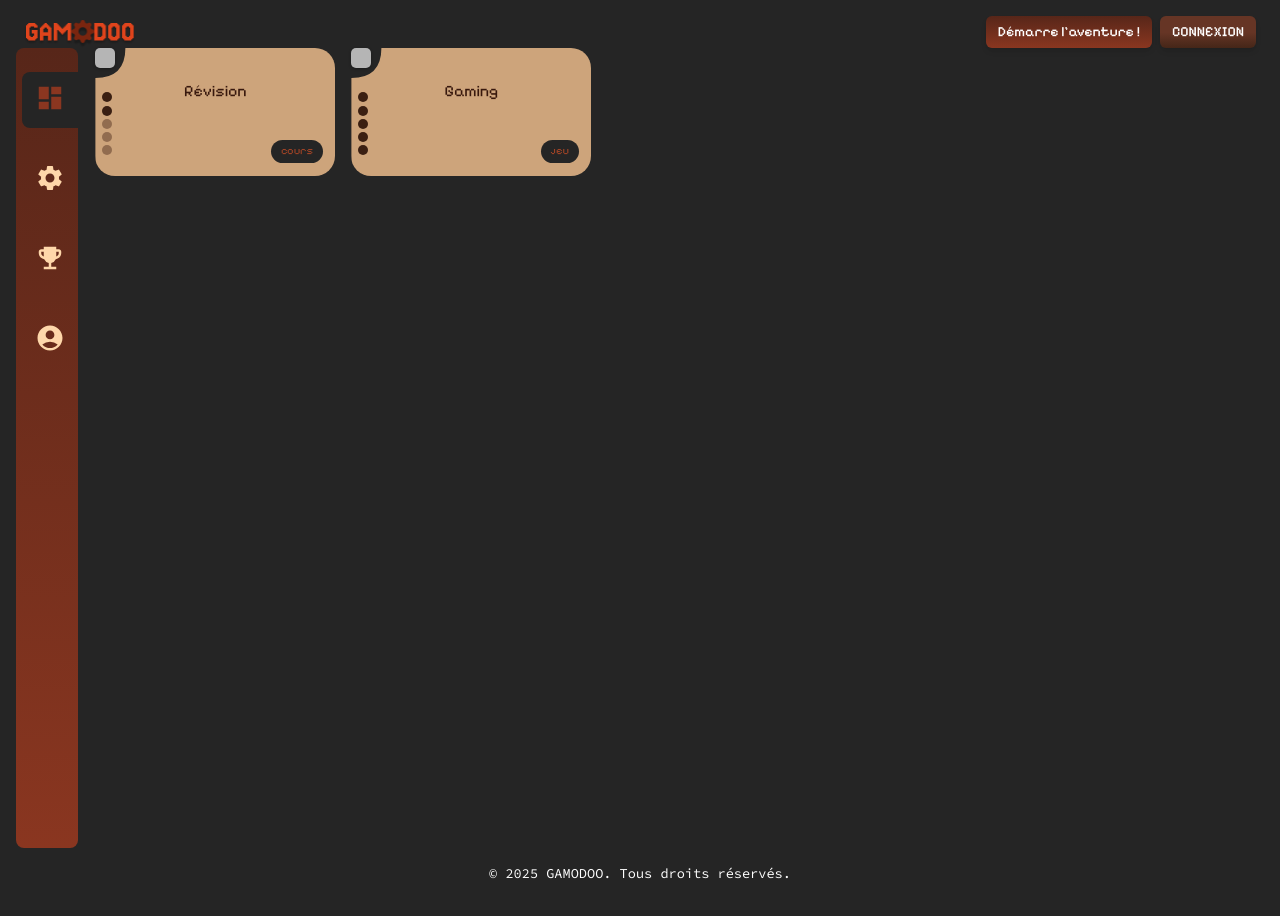
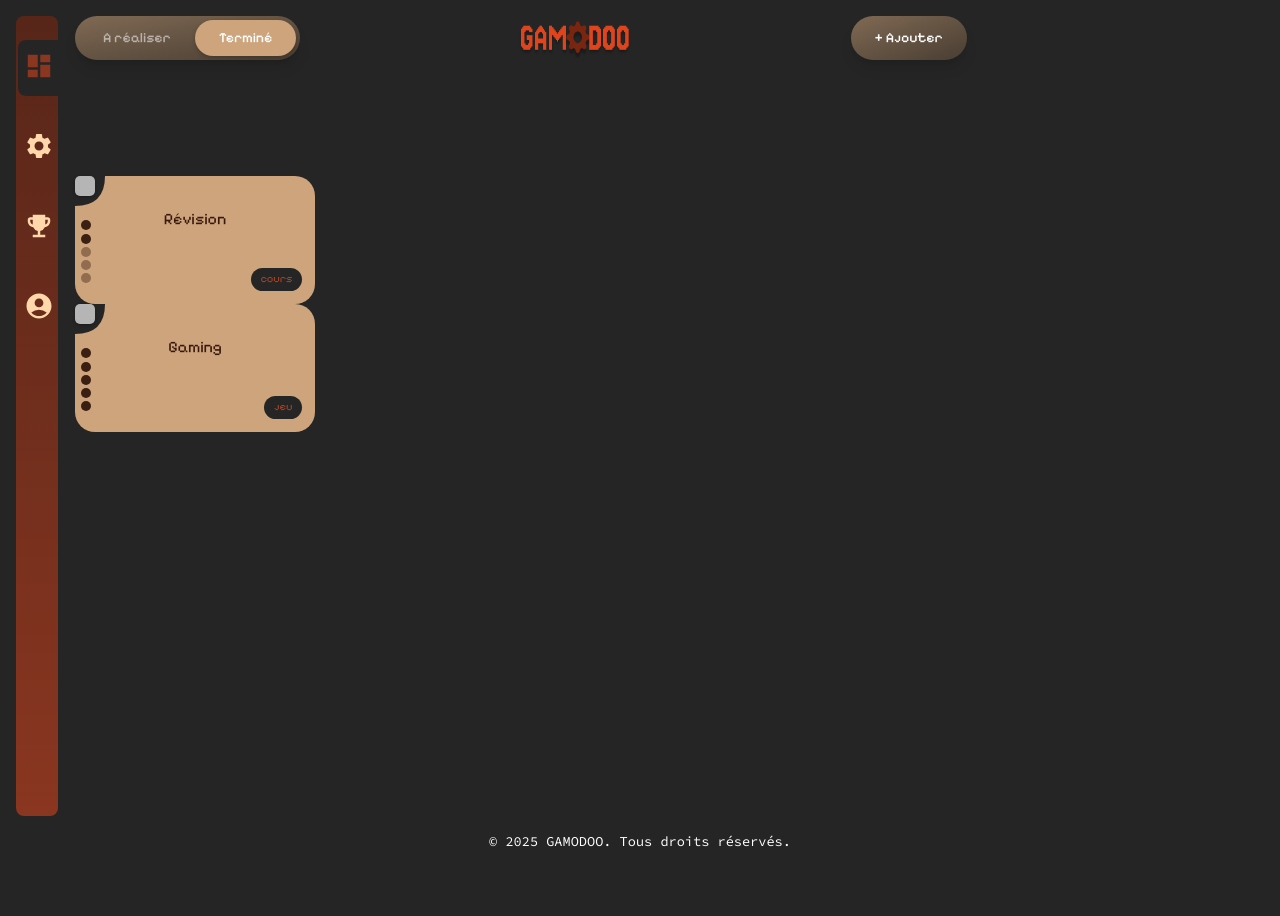
Before and after one commit to Wildyax/gamodoo-front, a Next.js app: page /dashboard in a window 1280 px wide. After the commit the page ends 884 px from the top, so only its background shows below. Built offline with nearby package versions, Linux system fonts and the light colour scheme; a web font is replaced by a local one.

Commit message:
feat: enhance dashboard with toggle button and sidebar menu integration

```diff
--- a/app/dashboard/page.tsx
+++ b/app/dashboard/page.tsx
@@ -2,13 +2,18 @@
 import {useState} from 'react';
 import TaskContainer from "@/components/TaskContainer/TaskContainer";
 import { TaskData } from '@/models/Task';
+import ToggleButton from '@/components/ToggleButton/ToggleButton';
+import "../dashboard/style.css";
+import translate from "../../locales/fr.json";
 
 export default function DashBoard() {
+    //ensemble des tâches qu'on récupère
     const [tasks, setTasks] = useState<TaskData[]>([
         { id: 1, label: "Révision", level: 2, description: "...", tags: ["cours"], checked: false, createdAt: new Date()},
         { id: 2, label: "Gaming", level: 5, description: "...", tags: ["jeu"], checked: false, createdAt: new Date() }
     ]);
 
+    //détection du changement d'état de notre tâche en réalisé ou non
     const handleCheckedTask = (taskId: number) => {
         setTasks(prevTasks =>
             prevTasks.map(task => {
@@ -22,15 +27,35 @@ export default function DashBoard() {
 
     return (
         <>
-            <div className="grid grid-cols-3 gap-4">
+            <div className="grid grid-cols-4 grid-rows-5 gap-0 h-full">
+                <div className="col-start-1 col-end-4 row-start-1 row-end-2">
+                    <div className="flex flex-row justify-between">
+                        <ToggleButton></ToggleButton>
+                        <img
+                            src="logo/full_logo.png"
+                            alt="Logo"
+                            width={10}
+                            height={5}
+                            className="w-20 sm:w-28"
+                        />
+                        <button className="button items-center justify-center inline-flex rounded-full p-1 shadow-lg px-6 py-2 text-sm font-medium" >
+                            { translate.navbar_dashboard.add }
+                        </button>
+                    </div>
+                </div>
+                <div className="col-start-1 col-end-4 row-start-2 row-end-6">
                     {tasks.map(task => (
                         <TaskContainer
-                        key= {task.id}
+                            key={task.id}
                             task={task}
                             onChange={handleCheckedTask}
                         />
                     ))}
                 </div>
+                <div className="col-start-4 col-end-5 row-start-1 row-end-6">
+
+                </div>
+            </div>
         </>
     );
 }
--- /dev/null
+++ b/app/dashboard/style.css
@@ -0,0 +1,3 @@
+.button {
+    background: var(--toggle-background);
+}
--- a/app/globals.css
+++ b/app/globals.css
@@ -8,6 +8,8 @@
   --font-source-code-pro: 'Source Code Pro', monospace;
   --gradient-red: linear-gradient(#572619, #8a3620);
   --gradient-brown: linear-gradient(180deg,rgba(102, 53, 37, 1) 52%, rgba(69, 38, 24, 1) 100%);
+  --toggle-background: linear-gradient(to bottom right, rgba(205, 164, 123, 0.54), rgba(103, 82, 62, 0.54));
+  --toggle-button: #CDA47B;
 }
 
 @theme inline {
--- a/app/layout.tsx
+++ b/app/layout.tsx
@@ -31,17 +31,32 @@ export default function RootLayout({
 }: Readonly<{
   children: React.ReactNode;
 }>) {
+  const isConnected: boolean = true;
+
   return (
     <html lang="fr">
       <body
         className={`${pixelifySans.variable} ${jersey15.variable} ${sourceCodePro.variable} antialiased`}
       >
         <Header />
-        <div className="flex flex-row">
-          <SidebarMenu />
-            {children}
-        </div>
-
+        {
+          isConnected ?
+          <>
+            <div className="grid grid-cols-[auto_1fr] h-screen gap-0">
+              <div className="col-start-1 col-end-2">
+                <SidebarMenu/>
+              </div>
+              <div className="col-start-2 col-end-3">
+                {children}
+              </div>
+            </div>
+          </> :
+          <>
+            <div className="flex flex-row">
+              {children}
+            </div>
+          </>
+        }
         <Footer />
       </body>
     </html>
--- a/components/Header.tsx
+++ b/components/Header.tsx
@@ -1,7 +1,13 @@
 import Button from "./Button";
 
 export default function Header() {
+    const isConnected: boolean = true;
+
     return (
+        isConnected ?
+        <>
+
+        </> :
         <nav
             className="
         w-full
--- a/components/SidebarMenu/SidebarMenu.tsx
+++ b/components/SidebarMenu/SidebarMenu.tsx
@@ -16,6 +16,9 @@ const MenuItem = [
 export default function SidebarMenu() {
     const pathname = usePathname();
     const [isOpen, setIsOpen] = useState(false);
+    const isConnected: boolean = true;
+    // penser à mettre à false quand on aura la logique de récupération du user
+    // const [isConnected, setIsConnected] = useState(false);
 
     const toggleMenu = () => {
         setIsOpen(!isOpen);
@@ -26,7 +29,8 @@ export default function SidebarMenu() {
     };
 
     return (
-        <>
+        isConnected ?
+         <>
             <button
                 className={styles.burgerButton}
                 onClick={toggleMenu}
@@ -56,6 +60,7 @@ export default function SidebarMenu() {
                     );
                 })}
             </div>
-        </>
+        </> :
+        null
     );
 }
--- /dev/null
+++ b/components/ToggleButton/ToggleButton.module.css
@@ -0,0 +1,20 @@
+.toggleContainer {
+  background: var(--toggle-background);
+}
+
+.toggleButton {
+  background: transparent;
+  color: #ffffff;
+  opacity: 54%;
+}
+
+.toggleButton:hover {
+  color:#ffffff;
+}
+
+.toggleButton.active {
+  background: var(--toggle-button);
+  opacity: 100%;
+  color: #ffffff;
+  box-shadow: 0 2px 4px rgba(0, 0, 0, 0.2);
+}
--- /dev/null
+++ b/components/ToggleButton/ToggleButton.tsx
@@ -0,0 +1,30 @@
+import { useState } from "react";
+import styles from "./ToggleButton.module.css";
+import translate from "../../locales/fr.json";
+
+export default function ToggleButton() {
+    const [isComplete, setComplete] = useState(false);
+
+    return (
+        <>
+        <div className={`${styles.toggleContainer} inline-flex rounded-full p-1 shadow-lg`}>
+            <button
+                onClick={() => setComplete(true)}
+                className={`${styles.toggleButton} px-6 py-2 rounded-full text-sm font-medium transition-all duration-300 border-none cursor-pointer ${
+                isComplete ? `${styles.active}` : ''
+                }`}
+            >
+                {translate.navbar_dashboard.todo}
+            </button>
+            <button
+                onClick={() => setComplete(false)}
+                className={`${styles.toggleButton} px-6 py-2 rounded-full text-sm font-medium transition-all duration-300 border-none cursor-pointer ${
+                !isComplete ? `${styles.active}` : ''
+                }`}
+            >
+                {translate.navbar_dashboard.realised}
+            </button>
+        </div>
+        </>
+    );
+}
--- a/locales/fr.json
+++ b/locales/fr.json
@@ -18,5 +18,10 @@
     "administration": "Gestion des tâches",
     "leaderboard": "Classement",
     "account": "Compte"
+  },
+  "navbar_dashboard": {
+    "todo": "A réaliser",
+    "realised": "Terminé",
+    "add": "+ Ajouter"
   }
 }
```
Lines whose indentation alone changed are shown as unchanged.
